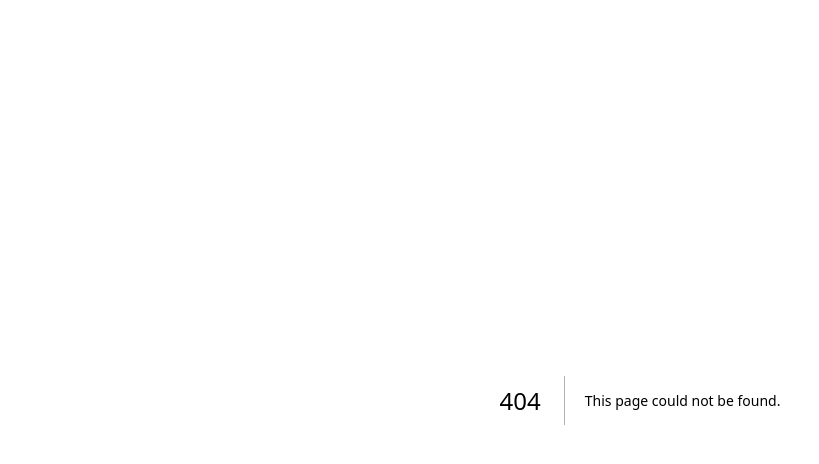
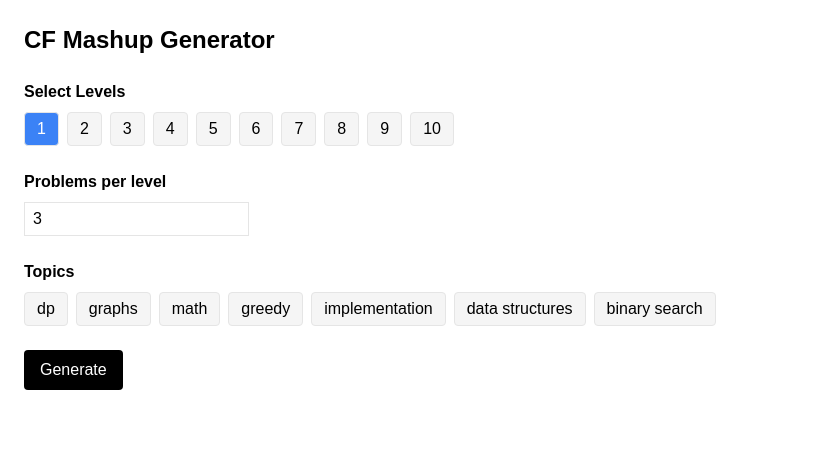
Before and after one commit to Darelife/AlgoXXX, a Next.js app in the folder frontEnd/: page /mashup in a window 1280 px wide. Before the commit this address had no page. Shown: the top 464 px of the page, without its empty margins (0-819 px from the left). Built offline with nearby package versions, Linux system fonts and the light colour scheme.

Commit message:
updated cors

```diff
--- /dev/null
+++ b/frontEnd/src/app/mashup/page.tsx
@@ -0,0 +1,163 @@
+"use client";
+// The point of this, is to basically have our users select a specific difficulty level from 1 to 30.
+// They can also select a bunch of topics from codeforces.
+// Based on these selections, we can generate a mashup of problems.
+// This page will generate `n` problems for each difficulty.
+// `n` will be determined by the user's selection. (default = 3)
+// Each difficulty level will have a min and max rating range. Then, based on
+// the user's selection, we'll select the ratings
+// Eg: 800-1200, 4 questions: 800, 800 + 1*(1200-800)/(4-1) + 2*(1200-800)/(4-1) + 3*(1200-800)/(4-1)
+// 800, 933, 1066, 1200
+// We'll take the ciel (100 based)
+// 800, 1000, 1100, 1200 for that level
+
+import { useState } from "react";
+
+const ALL_TOPICS = [
+  "dp",
+  "graphs",
+  "math",
+  "greedy",
+  "implementation",
+  "data structures",
+  "binary search",
+];
+
+function generateRatings(min: number, max: number, n: number) {
+  if (n === 1) return [min];
+
+  const step = (max - min) / (n - 1);
+  const res: number[] = [];
+
+  for (let i = 0; i < n; i++) {
+    let val = min + i * step;
+
+    // round up to nearest 100
+    val = Math.ceil(val / 100) * 100;
+
+    res.push(val);
+  }
+
+  return res;
+}
+
+// Example mapping (you can tweak this)
+function getRatingRange(level: number) {
+  const min = 800 + (level - 1) * 100;
+  const max = min + 400;
+  return { min, max };
+}
+
+export default function MashupPage() {
+  const [levels, setLevels] = useState<number[]>([1]);
+  const [n, setN] = useState(3);
+  const [topics, setTopics] = useState<string[]>([]);
+  const [result, setResult] = useState<any[]>([]);
+
+  function toggleLevel(level: number) {
+    setLevels((prev) =>
+      prev.includes(level) ? prev.filter((l) => l !== level) : [...prev, level],
+    );
+  }
+
+  function toggleTopic(topic: string) {
+    setTopics((prev) =>
+      prev.includes(topic) ? prev.filter((t) => t !== topic) : [...prev, topic],
+    );
+  }
+
+  function generateMashup() {
+    const output: any[] = [];
+
+    for (const level of levels) {
+      const { min, max } = getRatingRange(level);
+      const ratings = generateRatings(min, max, n);
+
+      output.push({
+        level,
+        range: `${min}-${max}`,
+        ratings,
+        topics,
+      });
+    }
+
+    setResult(output);
+  }
+
+  return (
+    <div className="p-6 space-y-6">
+      <h1 className="text-2xl font-bold">CF Mashup Generator</h1>
+
+      {/* Levels */}
+      <div>
+        <h2 className="font-semibold">Select Levels</h2>
+        <div className="flex flex-wrap gap-2 mt-2">
+          {Array.from({ length: 10 }, (_, i) => i + 1).map((lvl) => (
+            <button
+              key={lvl}
+              onClick={() => toggleLevel(lvl)}
+              className={`px-3 py-1 rounded border ${
+                levels.includes(lvl) ? "bg-blue-500 text-white" : "bg-gray-100"
+              }`}
+            >
+              {lvl}
+            </button>
+          ))}
+        </div>
+      </div>
+
+      {/* Number of problems */}
+      <div>
+        <h2 className="font-semibold">Problems per level</h2>
+        <input
+          type="number"
+          value={n}
+          onChange={(e) => setN(Number(e.target.value))}
+          className="border px-2 py-1 mt-2"
+          min={1}
+        />
+      </div>
+
+      {/* Topics */}
+      <div>
+        <h2 className="font-semibold">Topics</h2>
+        <div className="flex flex-wrap gap-2 mt-2">
+          {ALL_TOPICS.map((topic) => (
+            <button
+              key={topic}
+              onClick={() => toggleTopic(topic)}
+              className={`px-3 py-1 rounded border ${
+                topics.includes(topic)
+                  ? "bg-green-500 text-white"
+                  : "bg-gray-100"
+              }`}
+            >
+              {topic}
+            </button>
+          ))}
+        </div>
+      </div>
+
+      {/* Generate */}
+      <button
+        onClick={generateMashup}
+        className="bg-black text-white px-4 py-2 rounded"
+      >
+        Generate
+      </button>
+
+      {/* Output */}
+      <div className="space-y-4">
+        {result.map((item, idx) => (
+          <div key={idx} className="border p-4 rounded">
+            <h3 className="font-semibold">
+              Level {item.level} ({item.range})
+            </h3>
+            <p>Ratings: {item.ratings.join(", ")}</p>
+            <p>Topics: {item.topics.join(", ") || "Any"}</p>
+          </div>
+        ))}
+      </div>
+    </div>
+  );
+}
```
Also changed, not shown: 1 other file (tests, documents, lock files or other folders).
